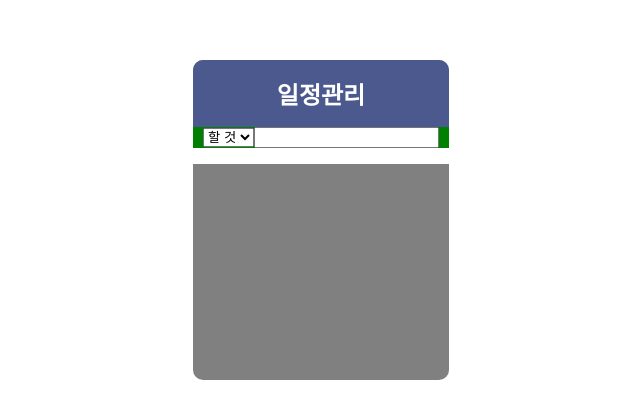
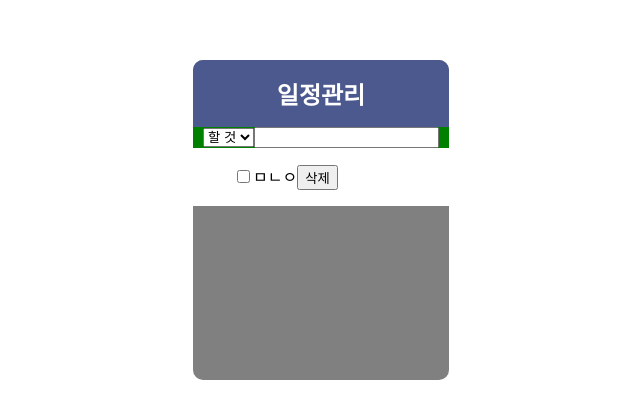
Before and after one commit to YOON3N4M/study-react, a React (Create React App) app: page / in a window 1280 px wide. Shown: the part 108-526 px from the top of the page, without its empty margins (327-967 px from the left). Built offline with nearby package versions, Linux system fonts and the light colour scheme; data requests are answered from the project's data file.

Commit message:
feat: todo의 체크박스 클릭시 서버와 로컬 모두 boolean이 변경되도록 구현

```diff
--- a/fake-server/db.json
+++ b/fake-server/db.json
@@ -1,4 +1,11 @@
 {
-  "todos": [],
+  "todos": [
+    {
+      "type": "할 것",
+      "todoText": "ㅁㄴㅇ",
+      "isCheck": true,
+      "id": 3
+    }
+  ],
   "username": []
 }
--- a/src/components/TodoList.js
+++ b/src/components/TodoList.js
@@ -20,9 +20,23 @@ export default function TodoList({ todos, setTodos, setNextId }) {
   }
 
   function deleteTodo(id) {
-    console.log(id);
     setTodos(todos.filter((todos) => todos.id !== id));
     axios.delete(API_URL + "/" + id);
+  }
+
+  function onChangeCheckBox(todoObj) {
+    const checkReverse = !todoObj.isCheck;
+
+    setTodos((todos) =>
+      todos.map((todo) =>
+        todo.id === todoObj.id ? { ...todo, isCheck: checkReverse } : todo
+      )
+    );
+
+    axios.put(API_URL + "/" + todoObj.id, {
+      ...todoObj,
+      isCheck: checkReverse,
+    });
   }
 
   useEffect(() => {
@@ -35,7 +49,11 @@ export default function TodoList({ todos, setTodos, setNextId }) {
         {todos.length !== 0
           ? todos.map((todo) => (
               <div key={todo.id}>
-                <input type="checkbox" />
+                <input
+                  onClick={() => onChangeCheckBox(todo)}
+                  type="checkbox"
+                  value={todo.isCheck}
+                />
                 <span>{todo.todoText}</span>
                 <button onClick={() => deleteTodo(todo.id)}>삭제</button>
               </div>
--- a/src/components/TodoTemplate.js
+++ b/src/components/TodoTemplate.js
@@ -1,4 +1,4 @@
-import { useState } from "react";
+import { useEffect, useState } from "react";
 import styled from "styled-components";
 import InsertTodo from "./InsertTodo";
 import TodoList from "./TodoList";
@@ -48,7 +48,10 @@ function TodoTemplate() {
   const [todos, setTodos] = useState([]);
   const [nextId, setNextId] = useState(1);
 
-  console.log(nextId);
+  useEffect(() => {
+    console.log(todos);
+  }, [todos]);
+
   return (
     <>
       <TodoContainer>
```
